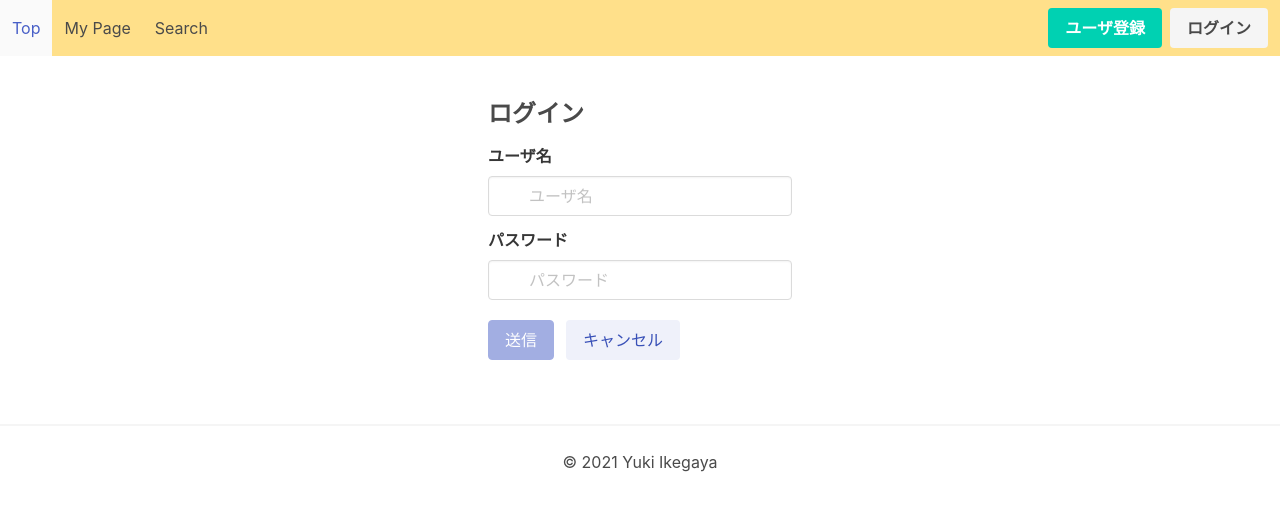
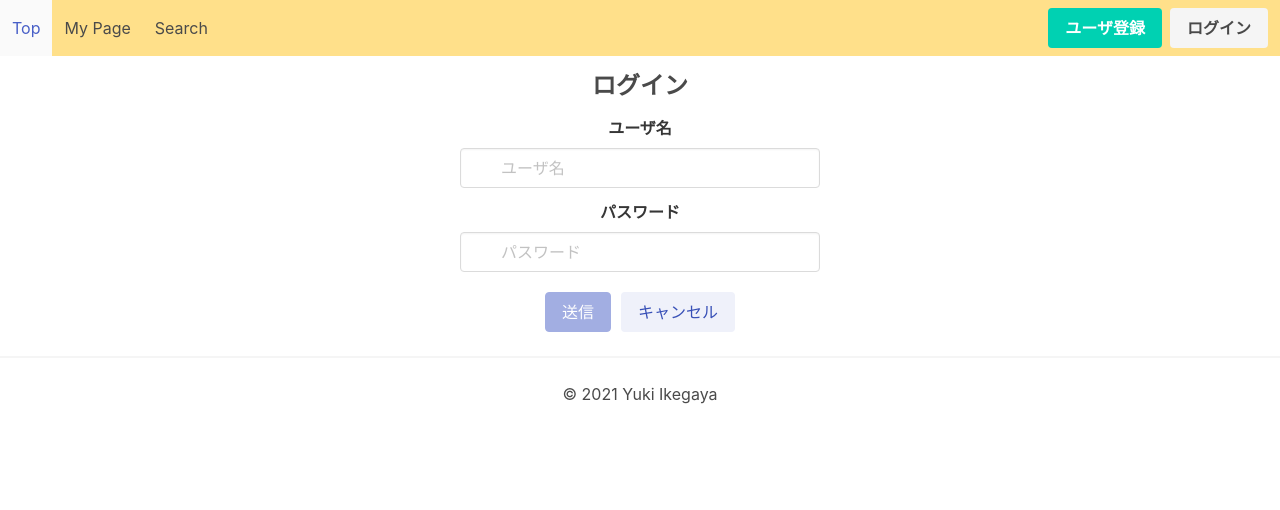
Before and after one commit to ikeyu0806/movie-info, a Next.js app: page /login in a window 1280 px wide. Shown: the top 510 px of the page. Built offline with nearby package versions, Linux system fonts and the light colour scheme.

Commit message:
make login page compatible with sp page

```diff
--- a/components/LoginForm.tsx
+++ b/components/LoginForm.tsx
@@ -51,11 +51,12 @@ const LoginForm = (): JSX.Element => {
       </>
       :
       <>
+        <div className="container has-text-centered">
+          <div className="column is-4 is-offset-4">
           {invalidFlash && <div className="notification is-danger">
             <button className="delete" onClick={() => setInvalidFlash(false)}></button>
             入力された情報に誤りがあります。
           </div>}
-        <div className="authentication-form">
             <div className="field">
               <h1>ログイン</h1>
             </div>
@@ -85,14 +86,15 @@ const LoginForm = (): JSX.Element => {
               </div>
             </div>
 
-          <div className="field is-grouped confirm-buttons">
+            <div className="columns is-centered confirm-buttons">
               <SubmitButton
                 onClick={ExecLogin}
                 disabled={!name ||!password1}
               >
               </SubmitButton>
-            <div className="control">
+              <div className="control" id="cancel-button">
                 <button className="button is-link is-light">キャンセル</button>
+              </div>
             </div>
           </div>
         </div>
@@ -101,13 +103,11 @@ const LoginForm = (): JSX.Element => {
             font-size: 150%;
             font-weight: bold;
           }
-          .authentication-form {
-            margin: 0 auto;
-            padding: 40px ;
-            width: 30%;
-          }
           .confirm-buttons {
             margin-top: 20px;
+          }
+          #cancel-button {
+            margin-left: 10px;
           }
         `}</style>
       </>
```
Lines whose indentation alone changed are shown as unchanged.
